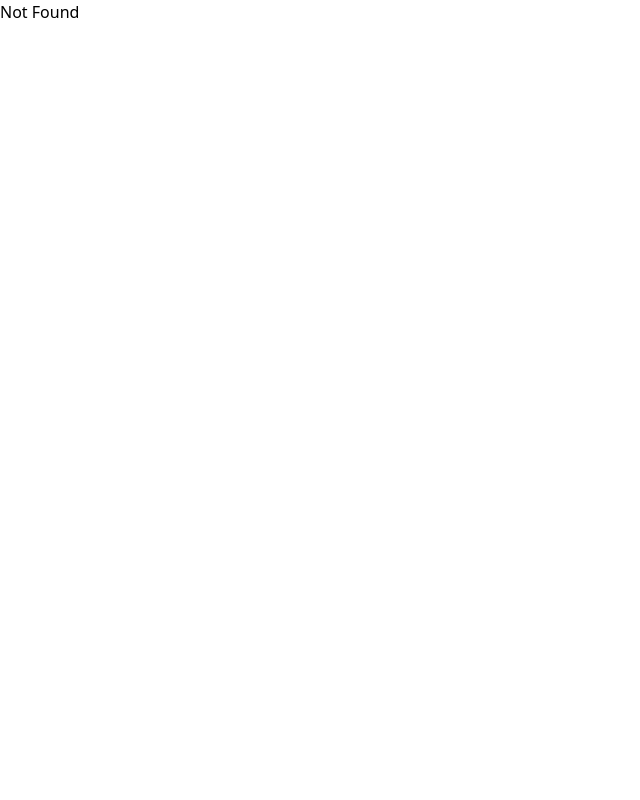
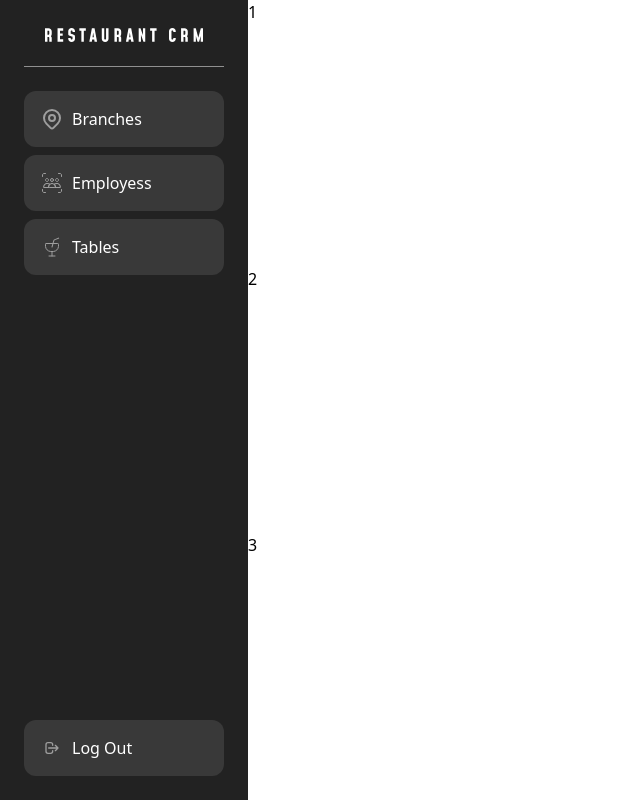
Before and after one commit to Catsker/restarauntcrm, a React (Vite) app: page /tables in a window 1280 px wide. Shown: the whole page, without its empty margins (0-640 px from the left). Built offline with nearby package versions, Linux system fonts and the light colour scheme; sample sign-in values are in the browser's storage.

Commit message:
fix: error status

```diff
--- a/src/app/router.tsx
+++ b/src/app/router.tsx
@@ -8,6 +8,7 @@ import {
 import {getStoredUser} from '@/shared/lib/useAuth'
 import HomePage from '@/pages/HomePage'
 import LoginPage from "@/pages/LoginPage";
+import TablesPage from "@/pages/TablesPage"
 
 const rootRoute = createRootRoute({
     component: () => (
@@ -28,6 +29,19 @@ const indexRoute = createRoute({
     component: HomePage,
 })
 
+const tablesRoute = createRoute({
+    getParentRoute: () => rootRoute,
+    path: '/tables',
+    beforeLoad: () => {
+        const user = getStoredUser()
+
+        if (!user) {
+            throw redirect({to: '/login'})
+        }
+    },
+    component: TablesPage,
+})
+
 const loginRoute = createRoute({
     getParentRoute: () => rootRoute,
     path: '/login',
@@ -43,7 +57,8 @@ const loginRoute = createRoute({
 
 const routeTree = rootRoute.addChildren([
     indexRoute,
-    loginRoute
+    loginRoute,
+    tablesRoute
 ])
 
 export const router = createRouter({routeTree})
--- a/src/components/InputLogin/InputLogin.tsx
+++ b/src/components/InputLogin/InputLogin.tsx
@@ -1,7 +1,7 @@
 import React from 'react'
 
 type Props = {
-  type: string
+  type: HTMLInputElement['type']
   placeholder: string
   value: string
   onInputChange: (value: string) => void
--- /dev/null
+++ b/src/components/Table/Table.tsx
@@ -0,0 +1,16 @@
+import React from 'react'
+import type {TableType} from "@/types"
+
+interface Props {
+  table: TableType;
+}
+
+const Table: React.FC<Props> = ({table}) => {
+  return (
+    <div>
+      {table.tableNumber}
+    </div>
+  )
+}
+
+export default Table
--- /dev/null
+++ b/src/components/Table/index.ts
@@ -0,0 +1,3 @@
+import Table from './Table'
+
+export default Table
--- /dev/null
+++ b/src/pages/TablesPage/TablesPage.tsx
@@ -0,0 +1,40 @@
+import React from 'react'
+import Aside from "@/components/Aside";
+import type {TableType} from "@/types";
+import Table from "@/components/Table";
+
+const tables: TableType[] = [
+  {
+    tableNumber: 1,
+    status: "Free"
+  },
+  {
+    tableNumber: 2,
+    status: "Occ"
+  },
+  {
+    tableNumber: 3,
+    status: "Res"
+  },
+]
+
+const TablesPage: React.FC = () => {
+  return (
+    <div className="flex">
+      <Aside/>
+      <ul className="grid">
+        {tables.map((table: TableType) => (
+          <li
+            key={table.tableNumber}
+          >
+            <Table
+              table={table}
+            />
+          </li>
+        ))}
+      </ul>
+    </div>
+  )
+}
+
+export default TablesPage
--- /dev/null
+++ b/src/pages/TablesPage/index.ts
@@ -0,0 +1,3 @@
+import TablesPage from './TablesPage'
+
+export default TablesPage
--- a/src/shared/api/auth.ts
+++ b/src/shared/api/auth.ts
@@ -6,10 +6,20 @@ export type LoginPayload = {
 }
 
 export const loginRequest = async (payload: LoginPayload) => {
-  const { data } = await axios.post(
-    'https://dummyjson.com/auth/login',
-    payload
-  )
+  try {
+    const { data } = await axios.post(
+      'https://dummyjson.com/auth/login',
+      payload
+    )
 
-  return data
+    return data
+  } catch (error) {
+    if (axios.isAxiosError(error)) {
+      const serverMessage = error.response?.data?.message
+
+      throw new Error(serverMessage || 'Login failed')
+    }
+
+    throw new Error('Unexpected error')
+  }
 }
--- a/src/types/index.ts
+++ b/src/types/index.ts
@@ -45,3 +45,8 @@ export interface AsideLinkType {
   icon: string
   href: string
 }
+
+export interface TableType {
+  tableNumber: number
+  status: 'Occ' | 'Res' | 'Free'
+}
```
